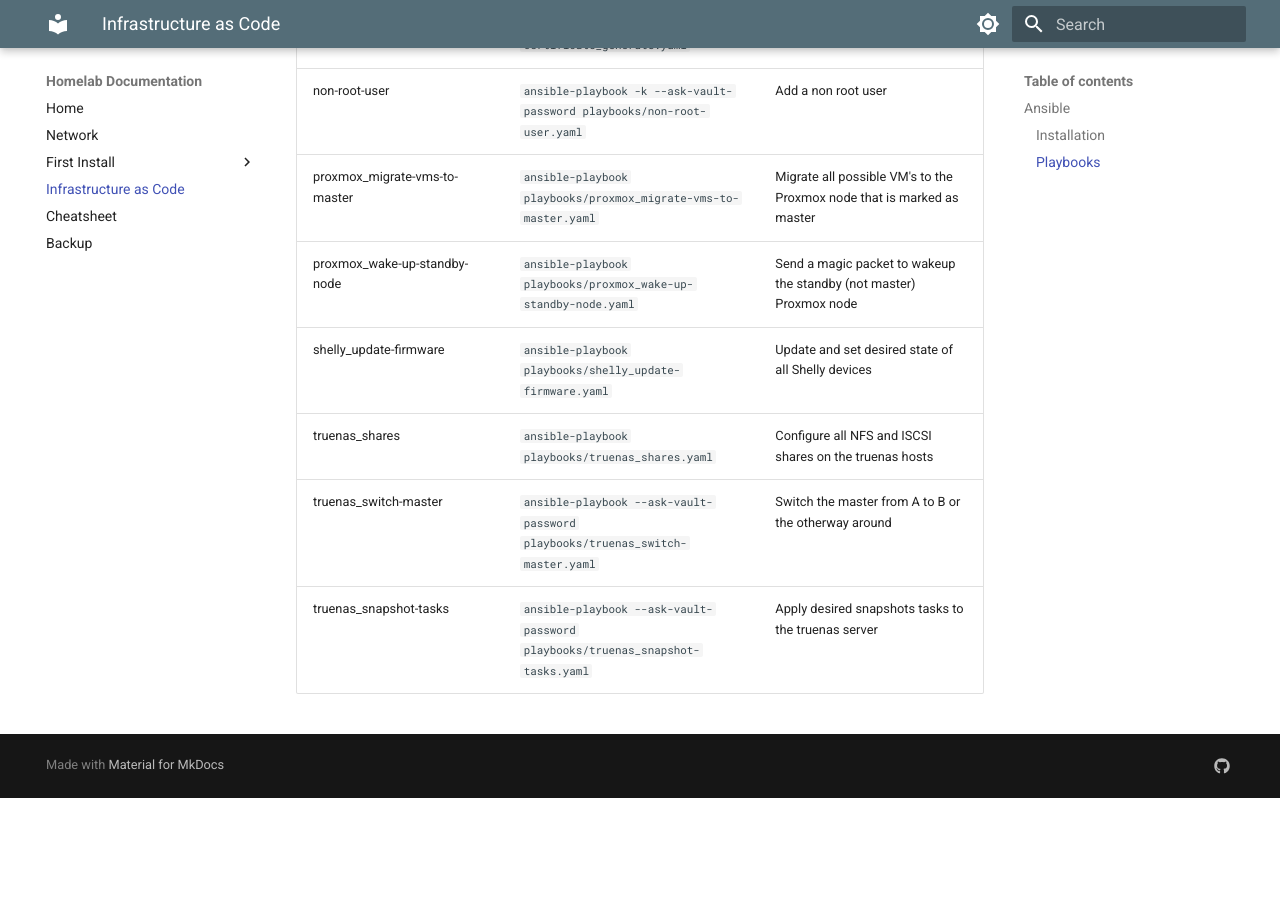
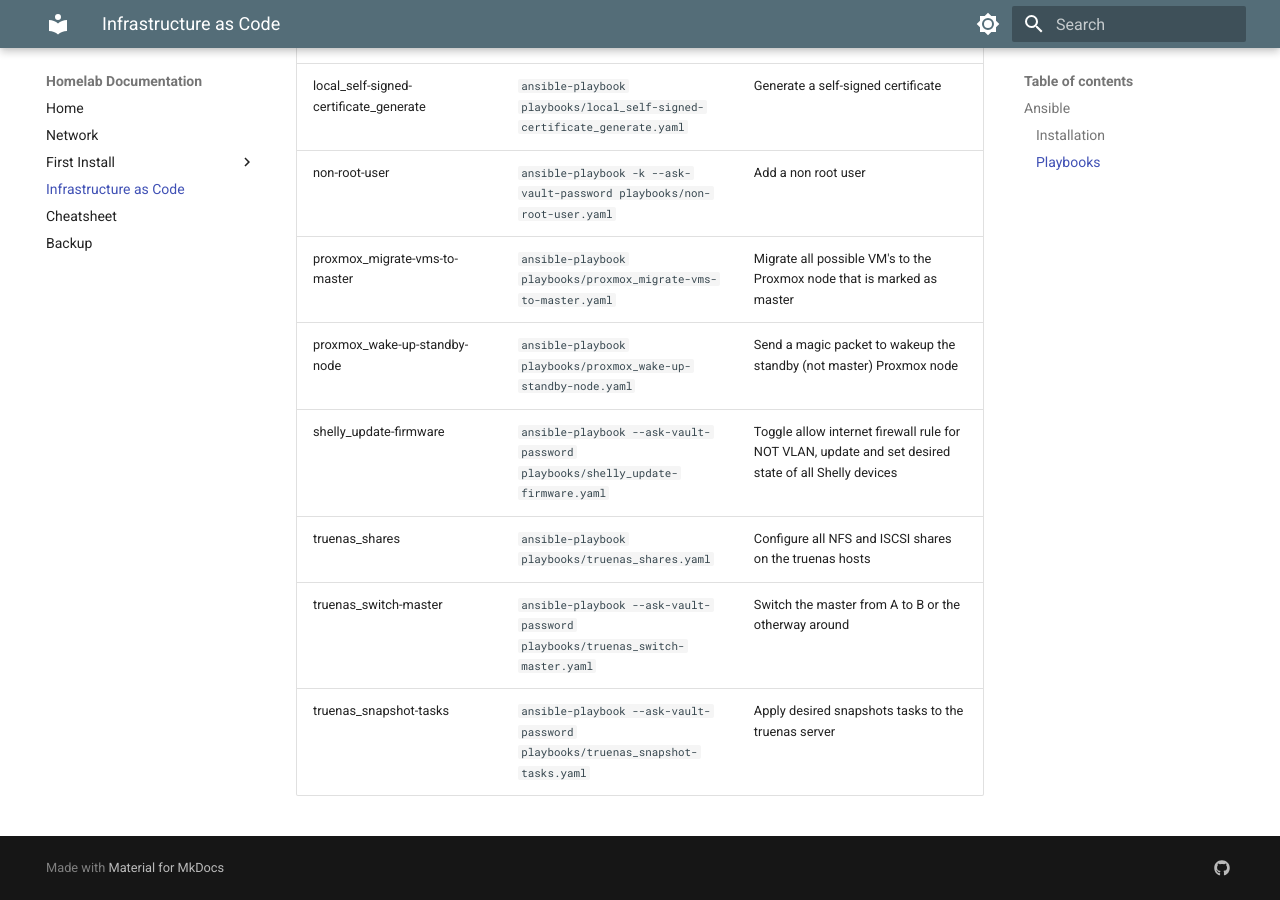
Before and after one commit to x-real-ip/documentation, an MkDocs documentation site: the page built from docs/infrastructure-as-code.md, in a window 1280 px wide and 900 px high, scrolled down 2017 px. Built offline with MkDocs 1.6.1 and Material for MkDocs 9.7.7, drawn with Linux system fonts in a browser that asks for light colours; before the commit the page ends 2815 px from its top, so only the background shows below that.

```diff
--- a/docs/infrastructure-as-code.md
+++ b/docs/infrastructure-as-code.md
@@ -64,7 +64,7 @@ Navigate to the `ansible` directory where the [infrastructure](https://github.co
 | non-root-user | `ansible-playbook -k --ask-vault-password playbooks/non-root-user.yaml` | Add a non root user |
 | proxmox_migrate-vms-to-master | `ansible-playbook playbooks/proxmox_migrate-vms-to-master.yaml` | Migrate all possible VM's to the Proxmox node that is marked as master |
 | proxmox_wake-up-standby-node | `ansible-playbook playbooks/proxmox_wake-up-standby-node.yaml` | Send a magic packet to wakeup the standby (not master) Proxmox node |
-| shelly_update-firmware | `ansible-playbook playbooks/shelly_update-firmware.yaml` | Update and set desired state of all Shelly devices |
+| shelly_update-firmware | `ansible-playbook --ask-vault-password playbooks/shelly_update-firmware.yaml` | Toggle allow internet firewall rule for NOT VLAN, update and set desired state of all Shelly devices |
 | truenas_shares | `ansible-playbook playbooks/truenas_shares.yaml` | Configure all NFS and ISCSI shares on the truenas hosts |
 | truenas_switch-master | `ansible-playbook --ask-vault-password playbooks/truenas_switch-master.yaml` | Switch the master from A to B or the otherway around |
 | truenas_snapshot-tasks | `ansible-playbook --ask-vault-password playbooks/truenas_snapshot-tasks.yaml` | Apply desired snapshots tasks to the truenas server |
```
